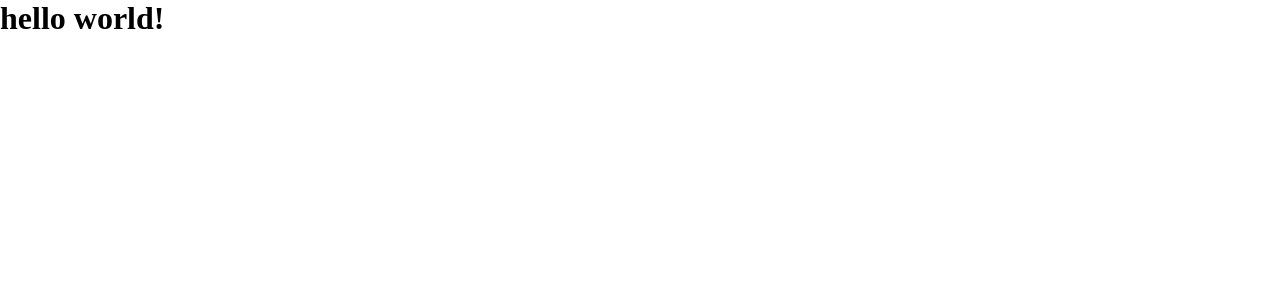
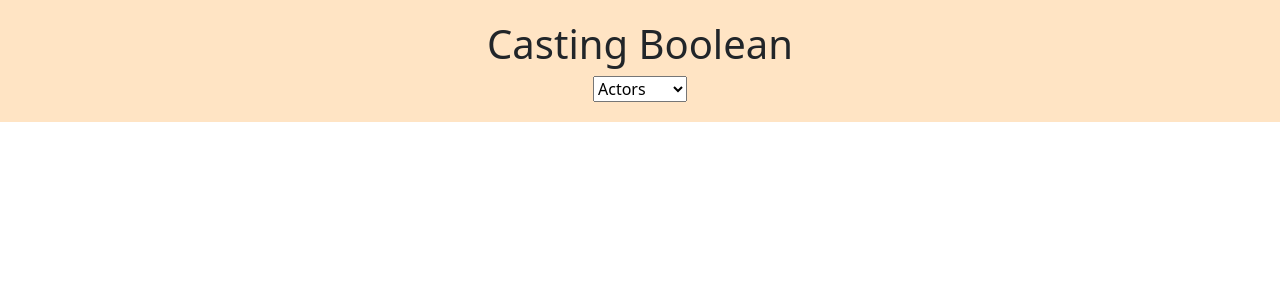
Before and after one commit to DamianoMura/react-api, a React (Vite) app: page / in a window 1280 px wide. Shown: the top 300 px of the page. Built offline with nearby package versions, Linux system fonts and the light colour scheme.

Commit message:
[add] base Header

```diff
--- /dev/null
+++ b/components/Header.jsx
@@ -0,0 +1,16 @@
+import React from 'react'
+
+const Header = () => {
+  return (
+    <header>
+      <h1>Casting Boolean</h1>
+      <select name="genre" id="">
+        <option value="male">Actors</option>
+        <option value="female">Actresses</option>
+        <option value="all">All</option>
+      </select>
+    </header>
+  )
+}
+
+export default Header
--- a/package.json
+++ b/package.json
@@ -11,6 +11,7 @@
   },
   "dependencies": {
     "axios": "^1.11.0",
+    "bootstrap": "^5.3.8",
     "react": "^19.1.1",
     "react-dom": "^19.1.1"
   },
--- a/src/App.jsx
+++ b/src/App.jsx
@@ -1,12 +1,16 @@
 import { useState, useEffect } from 'react'
-
+import 'bootstrap/dist/css/bootstrap.min.css';
+import Header from '../components/Header'
 
 function App() {
 
 
   return (
     <>
-      <h1>hello world!</h1>
+      <Header/>
+      <main>
+
+      </main>
     </>
   )
 }
--- a/src/index.css
+++ b/src/index.css
@@ -3,3 +3,9 @@
   padding: 0;
   box-sizing: border-box;
 }
+
+header{
+  background-color: bisque;
+  padding:20px;
+  text-align: center;
+}
```
Also changed, not shown: 1 other file (tests, documents, lock files or other folders).
